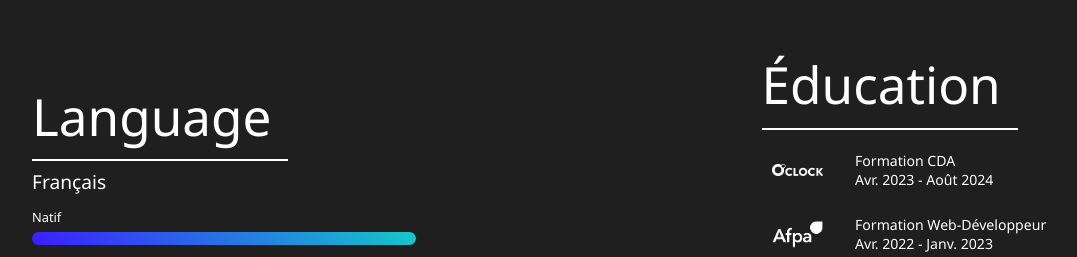
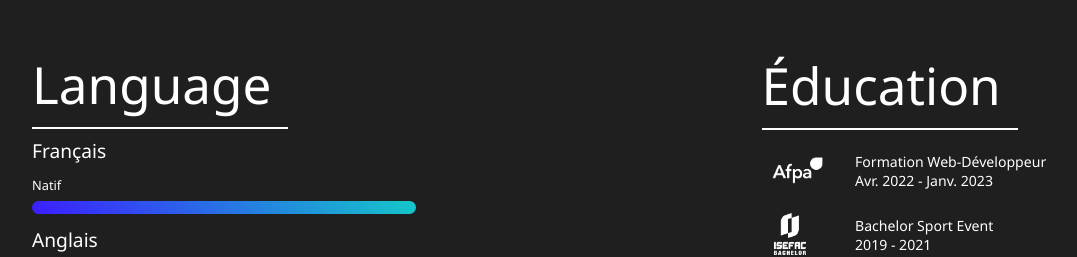
Before and after one commit to TheoNaulet/portfolio, a React (Create React App) app: page / in a window 1280 px wide. Shown: the part 1500-1757 px from the top of the page, without its empty margins (96-1173 px from the left). Built offline with nearby package versions, Linux system fonts and the light colour scheme.

Commit message:
remove oclock

```diff
--- a/src/Components/Skills.jsx
+++ b/src/Components/Skills.jsx
@@ -156,13 +156,13 @@ const Skills = () => {
             </div>
             <div className='studies'>
             <p className='bigtitle'>Éducation</p>
-            <div className='study'>
+            {/* <div className='study'>
                 <div className='ball' id="Oclock" ></div>
                 <div className='text-stud'>
                     <p className='place'>Formation CDA</p>
                     <p className='year'>Avr. 2023 - Août 2024</p>
                 </div>
-            </div>
+            </div> */}
             <div className='study'>
                 <div className='ball' id='afpa' ></div>
                 <div className='text-stud' >
```
